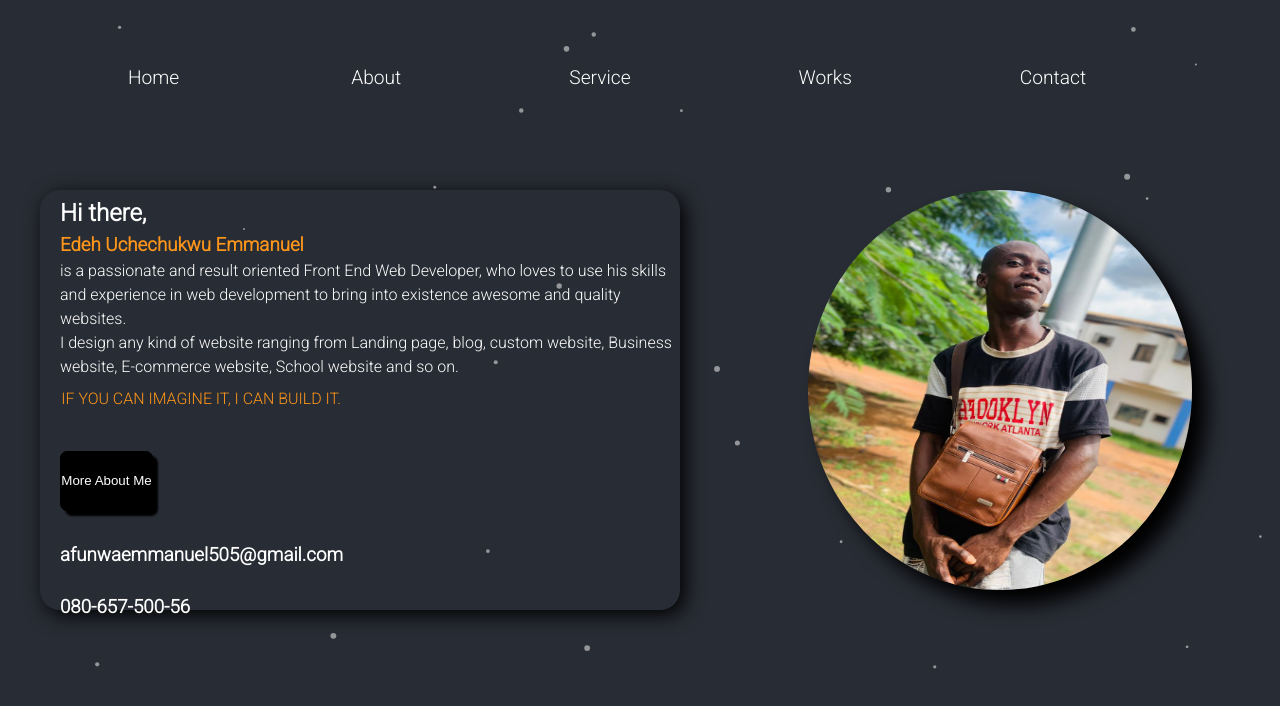
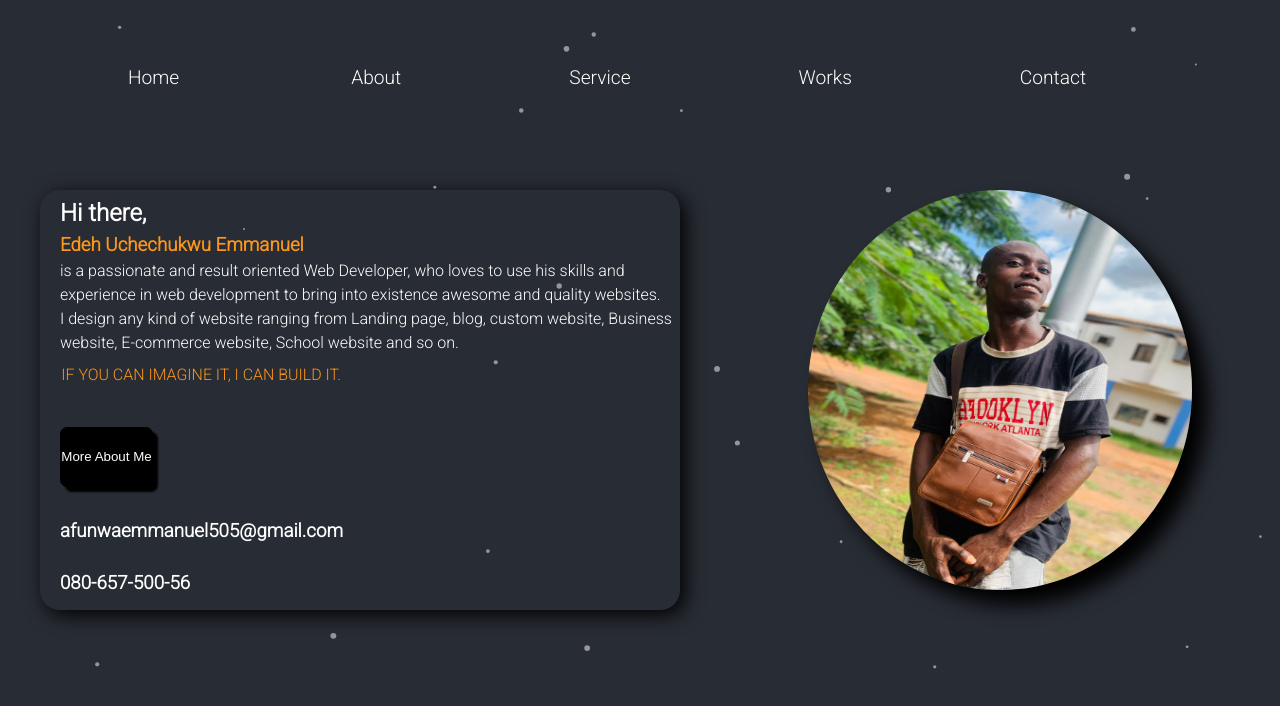
Before and after one commit to afunwa505/portfolio2, a React (Create React App) app: page / in a window 1280 px wide. Shown: the top 706 px of the page. Built offline with nearby package versions, Linux system fonts and the light colour scheme.

Commit message:
Update home.js

```diff
--- a/src/home.js
+++ b/src/home.js
@@ -8,7 +8,7 @@ const Home = () => {
             <div className='article'>
                 <h2>Hi there,</h2>
                 <h3 className='color-text1'> Edeh Uchechukwu Emmanuel</h3>
-                is a passionate and result oriented Front End Web Developer, who loves to use his skills
+                is a passionate and result oriented Web Developer, who loves to use his skills
                 and experience in web development to bring into existence awesome and quality websites. <br />
                 I design any kind of website ranging from Landing page, blog, custom website,
                  Business website, E-commerce website, School website and so on. <br />
```
